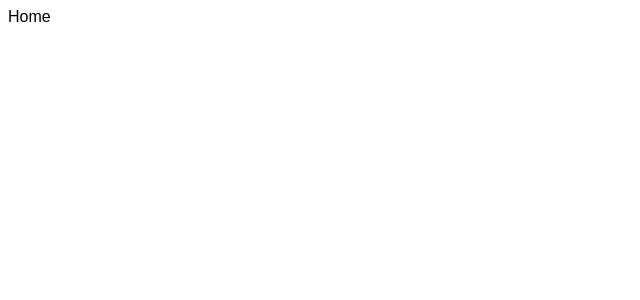
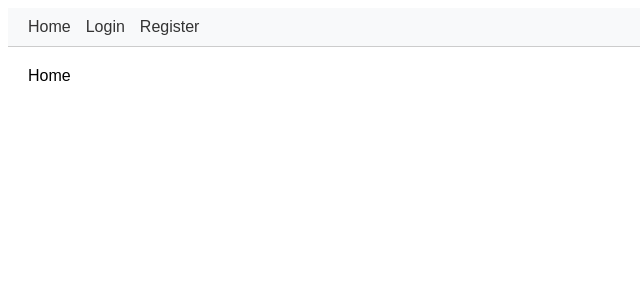
Before and after one commit to ArkaSengupta/LegacyF, a React (Vite) app in the folder frontend/: page / in a window 1280 px wide. Shown: the top 300 px of the page, without its empty margins (0-640 px from the left). Built offline with nearby package versions, Linux system fonts and the light colour scheme.

Commit message:
Add open layout with navbar and wrap Home page

```diff
--- a/frontend/src/App.jsx
+++ b/frontend/src/App.jsx
@@ -6,6 +6,7 @@ import Home from "./pages/Home"
 import Dashboard from "./pages/Dashboard"
 import NotFound from "./pages/NotFound"
 import ProtectedRoute from "./components/ProtectedRoute"
+import OpenLayout from "./components/OpenLayout"
 
 function Logout() {
   localStorage.clear()
@@ -24,7 +25,9 @@ function App() {
         <Route
           path="/"
           element={
-            <Home />
+            <OpenLayout>
+              <Home />
+            </OpenLayout>
           }
         />
         <Route
--- /dev/null
+++ b/frontend/src/components/Navbar.jsx
@@ -0,0 +1,22 @@
+import { Link } from "react-router-dom";
+import "../styles/Navbar.css";
+
+function Navbar() {
+    return (
+        <nav className="navbar">
+            <ul className="nav-list">
+                <li className="nav-item">
+                    <Link to="/">Home</Link>
+                </li>
+                <li className="nav-item">
+                    <Link to="/login">Login</Link>
+                </li>
+                <li className="nav-item">
+                    <Link to="/register">Register</Link>
+                </li>
+            </ul>
+        </nav>
+    );
+}
+
+export default Navbar;
--- /dev/null
+++ b/frontend/src/components/OpenLayout.jsx
@@ -0,0 +1,13 @@
+import Navbar from "./Navbar";
+import "../styles/OpenLayout.css";
+
+function OpenLayout({ children }) {
+    return (
+        <div>
+            <Navbar />
+            <div className="page-body">{children}</div>
+        </div>
+    );
+}
+
+export default OpenLayout;
--- /dev/null
+++ b/frontend/src/styles/Navbar.css
@@ -0,0 +1,22 @@
+.navbar {
+    background-color: #f8f9fa;
+    padding: 10px 20px;
+    border-bottom: 1px solid #ccc;
+}
+
+.nav-list {
+    list-style: none;
+    display: flex;
+    gap: 15px;
+    margin: 0;
+    padding: 0;
+}
+
+.nav-item a {
+    text-decoration: none;
+    color: #333;
+}
+
+.nav-item a:hover {
+    text-decoration: underline;
+}
--- /dev/null
+++ b/frontend/src/styles/OpenLayout.css
@@ -0,0 +1,3 @@
+.page-body {
+    padding: 20px;
+}
```
